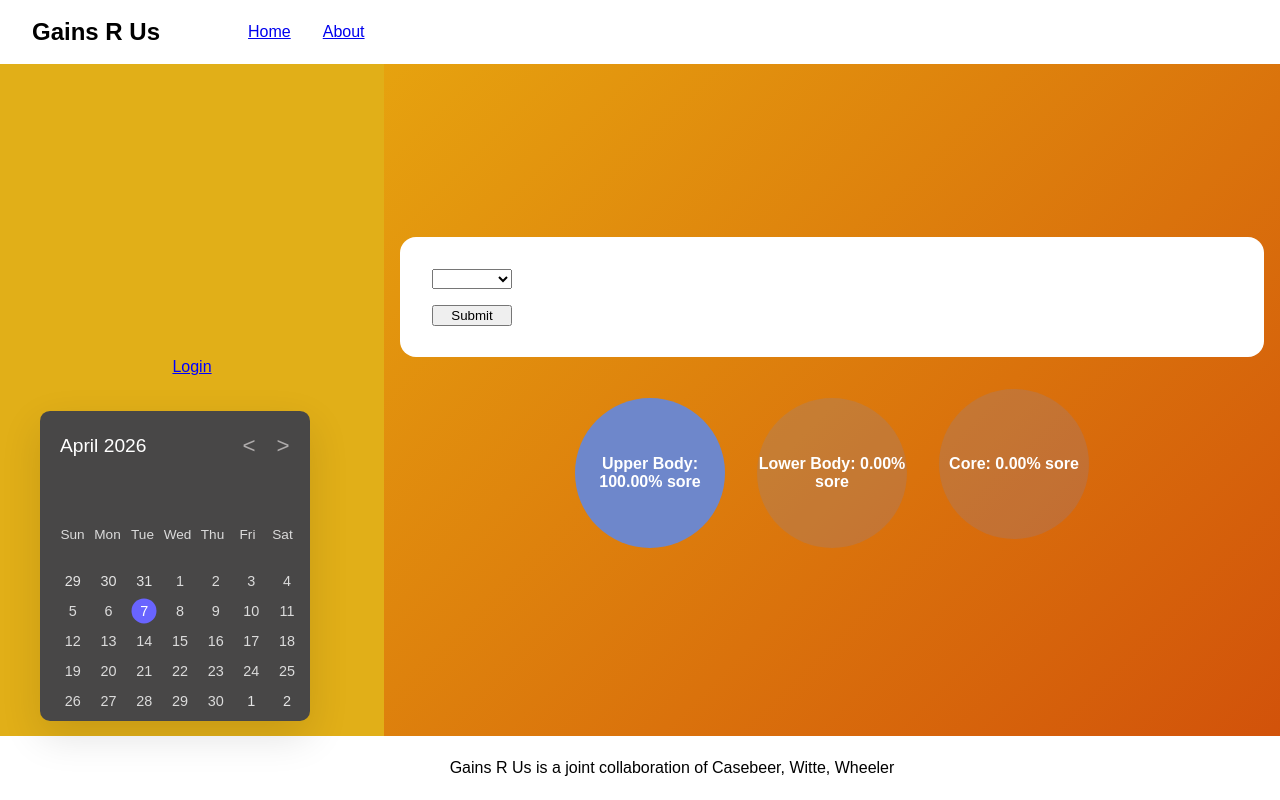
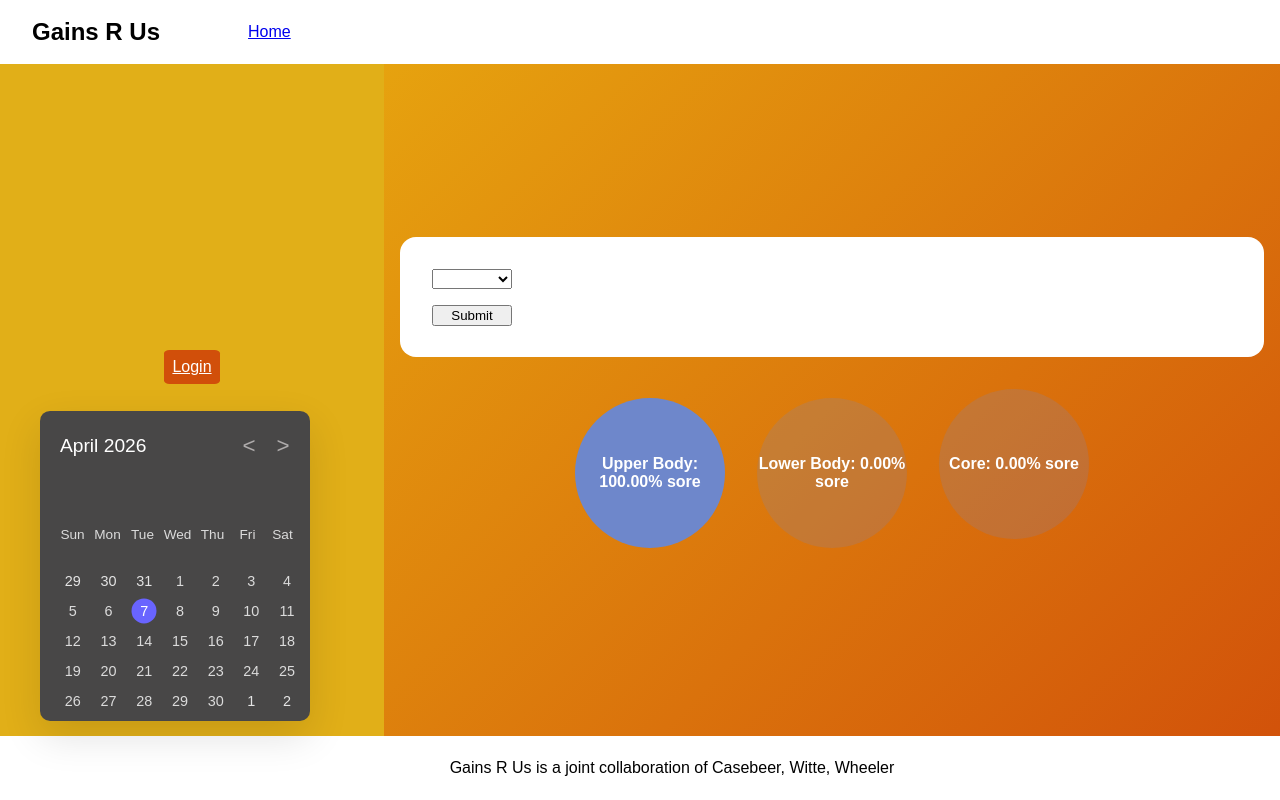
Before and after one commit to MasonCasebeer/gains-r-us, a plain HTML site: page nginx/index.html in a window 1280 px wide. Drawn offline with Linux system fonts and the light colour scheme.

Commit message:
ready for po4

```diff
--- a/nginx/index.css
+++ b/nginx/index.css
@@ -325,6 +325,9 @@ header .calendar-current-date {
 }
 #loginTrigger {
     cursor: pointer;
-    color: blue;
+    color: white;
     text-decoration: underline;
+    background-color: #d14f0a;
+    border-radius: 10%;
+    padding: 0.5em 0.5em;
 }
--- a/nginx/index.html
+++ b/nginx/index.html
@@ -1,5 +1,4 @@
 <!-- Author: Casebeer, Witte, Wheeler  -->
-<!-- DOCUMENTATION STATEMENT: blahblah -->
 
 <!DOCTYPE html>
 
@@ -14,7 +13,7 @@
         <H1> Gains R Us </H1>
         <ul class="nav-links">
             <a href="/index.html"> Home </a>
-            <a href="/about.html"> About </a>
+            <!-- <a href="/about.html"> About </a> -->
         </ul>
     </nav>
 
```
Also changed, not shown: nginx/about.html (+2 -0 lines).
